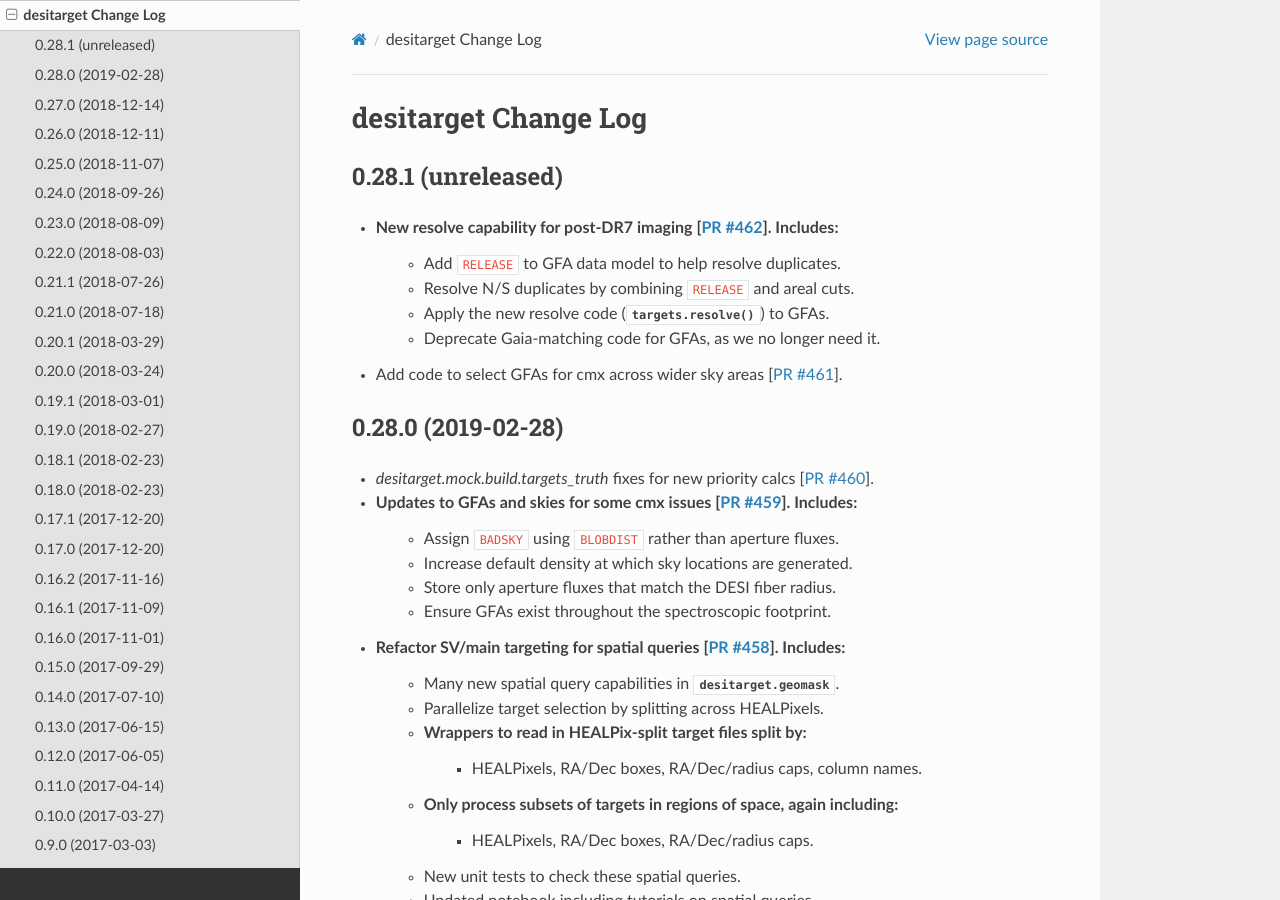
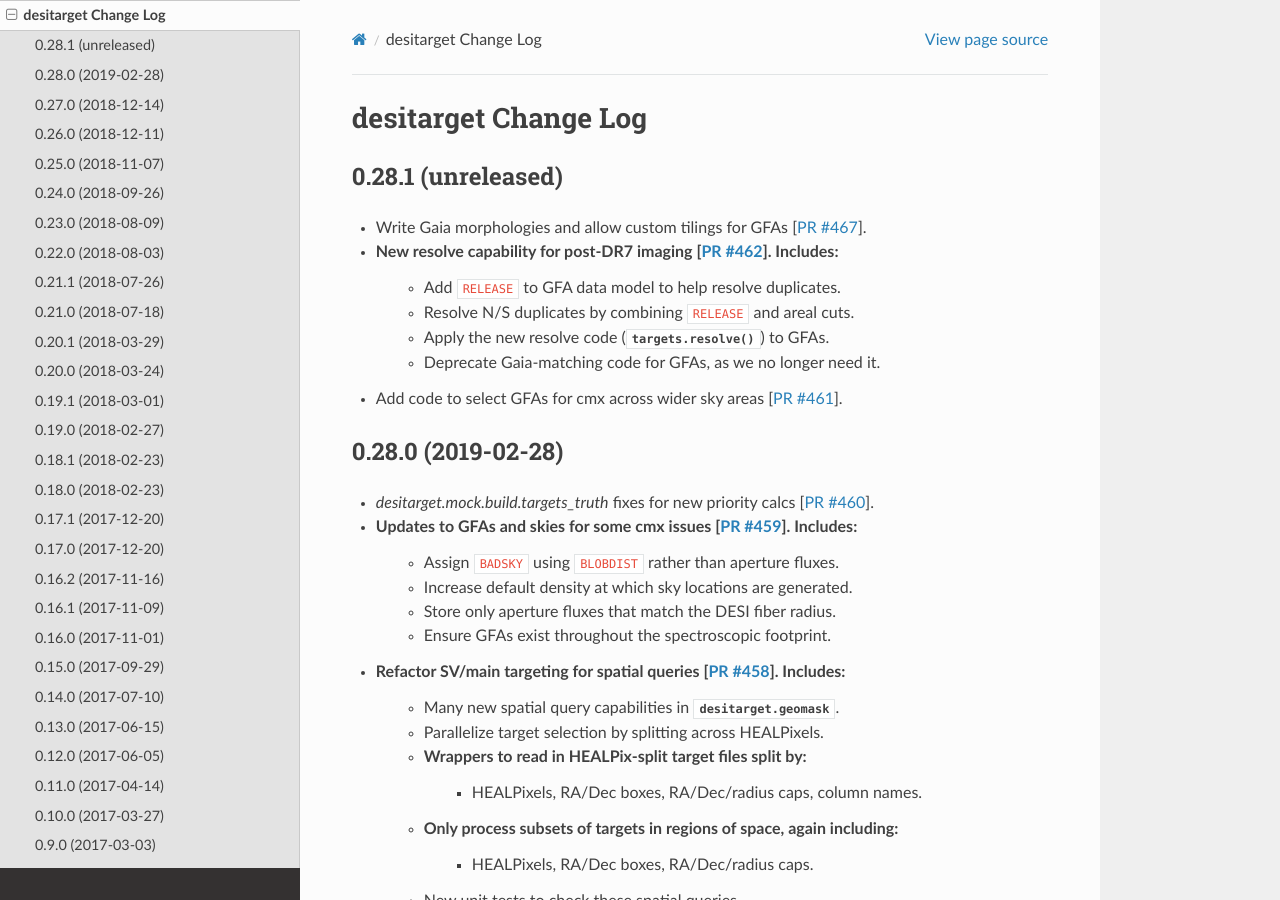
Before and after one commit to desihub/desitarget, a Sphinx documentation site: the page built from doc/changes.rst, in a window 1280 px wide and 900 px high. Built offline with Sphinx 7.4.7 and the Read the Docs theme 2.0.0, drawn with Linux system fonts in a browser that asks for light colours.

```diff
--- a/doc/changes.rst
+++ b/doc/changes.rst
@@ -5,6 +5,7 @@
 0.28.1 (unreleased)
 -------------------
 
+* Write Gaia morphologies and allow custom tilings for GFAs [`PR #467`_].
 * New resolve capability for post-DR7 imaging [`PR #462`_]. Includes:
     * Add ``RELEASE`` to GFA data model to help resolve duplicates.
     * Resolve N/S duplicates by combining ``RELEASE`` and areal cuts.
@@ -14,6 +15,7 @@
 
 .. _`PR #461`: https://github.com/desihub/desitarget/pull/461
 .. _`PR #462`: https://github.com/desihub/desitarget/pull/462
+.. _`PR #467`: https://github.com/desihub/desitarget/pull/467
 
 0.28.0 (2019-02-28)
 -------------------
```
Also changed, not shown: 2 other files.
